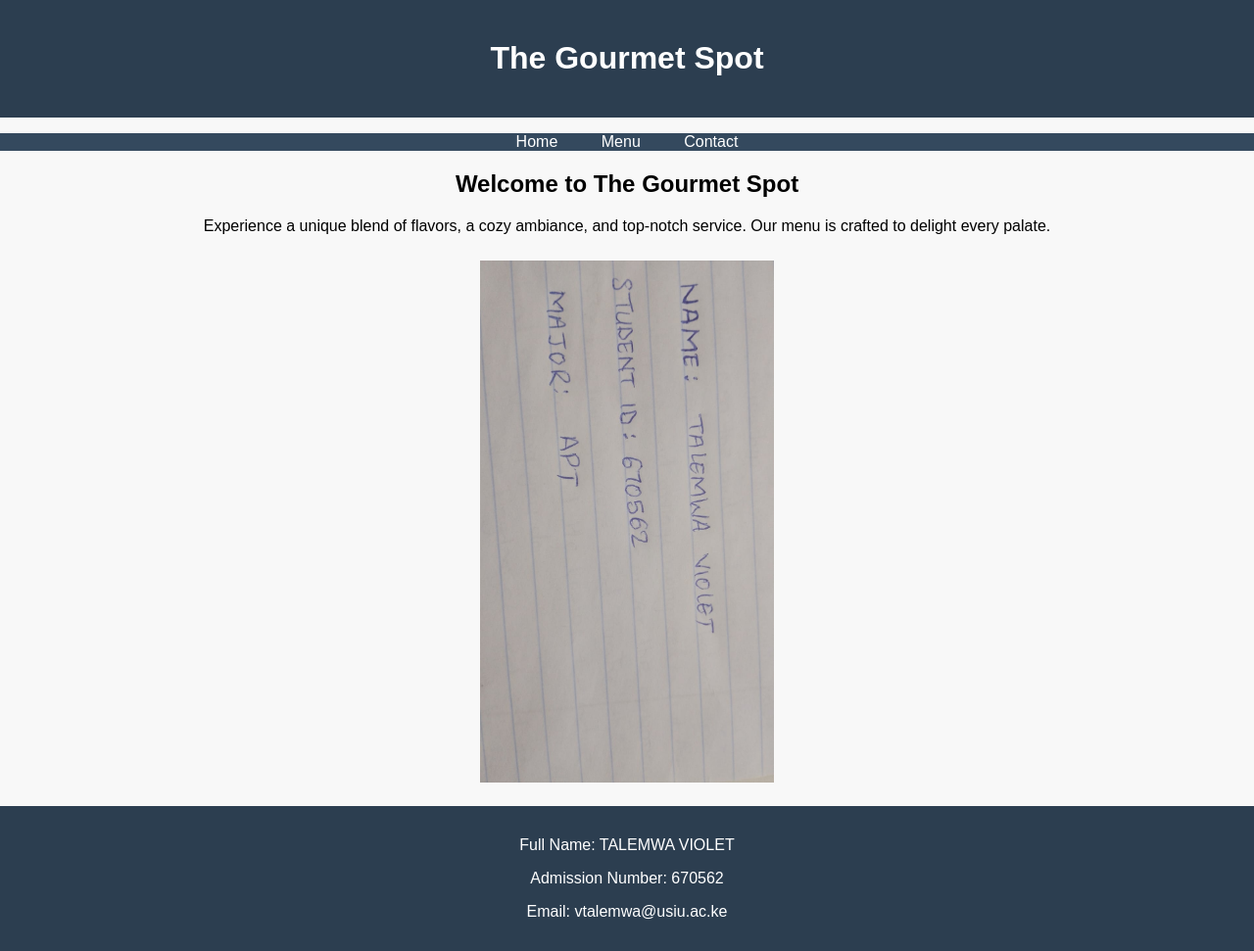
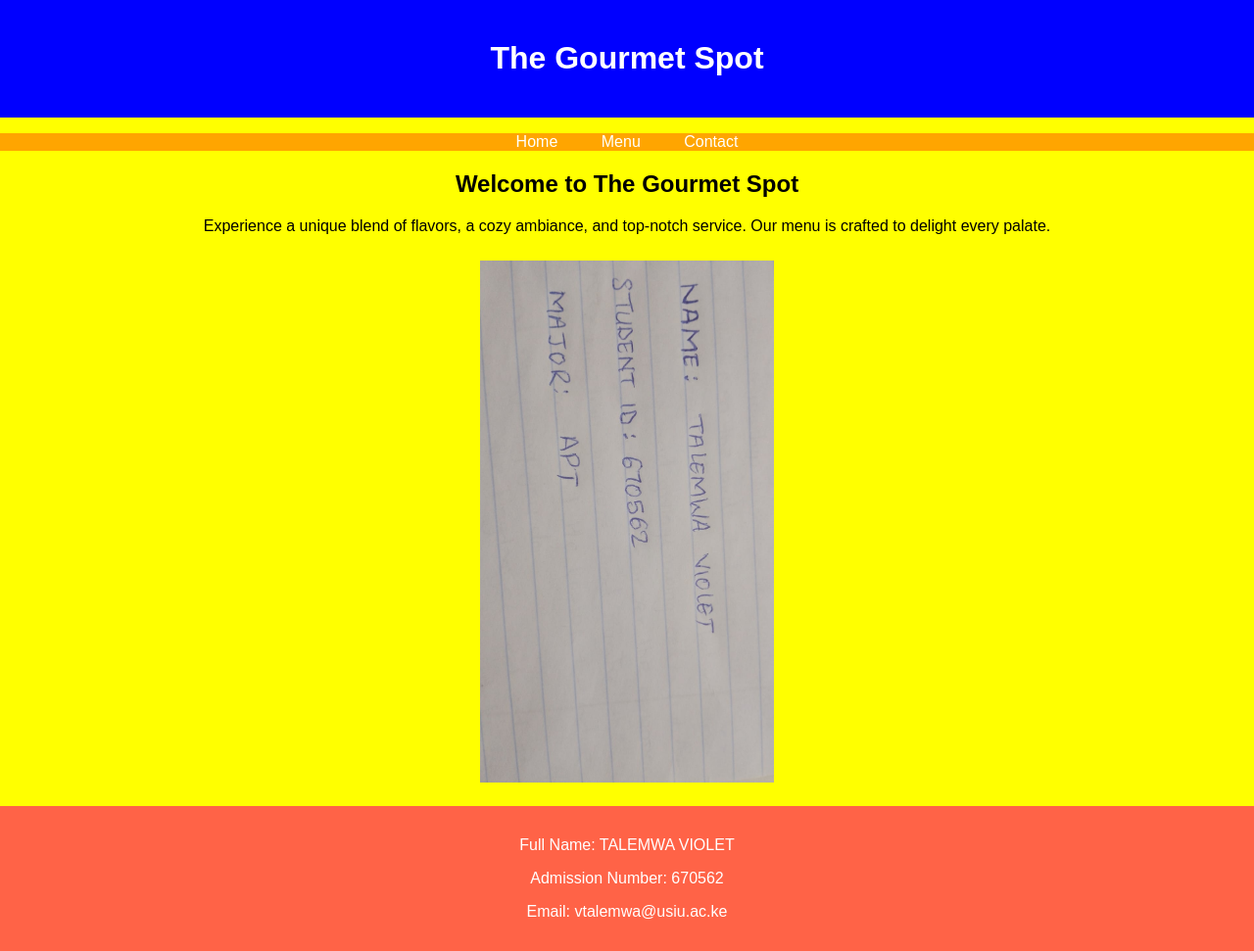
Before and after one commit to a1b2c3-rgb/The-Gourmet-Spot, a plain HTML site: page index.html in a window 1280 px wide. Shown: the whole page at 98% size. Drawn offline with Linux system fonts and the light colour scheme.

Commit message:
Update Style.css

```diff
--- a/Style.css
+++ b/Style.css
@@ -1,24 +1,22 @@
-/* General Styles */
+
 body {
     font-family: Arial, sans-serif;
-    background-color: #f8f8f8;
+    background-color: yellow;
     margin: 0;
     padding: 0;
     text-align: center;
 }
 
-/* Header Styling */
 header {
-    background-color: #2c3e50;
+    background-color: blue;
     color: white;
     padding: 20px;
 }
 
-/* Navigation Menu */
 nav ul {
     list-style: none;
     padding: 0;
-    background-color: #34495e;
+    background-color: orange;
 }
 
 nav ul li {
@@ -37,7 +35,6 @@ nav ul li a:hover {
     border-radius: 5px;
 }
 
-/* Main Content */
 .welcome {
     margin: 20px;
 }
@@ -47,10 +44,8 @@ nav ul li a:hover {
     height: auto;
     margin-top: 10px;
 }
-
-/* Footer */
 footer {
-    background-color: #2c3e50;
+    background-color: tomato;
     color: white;
     padding: 15px;
     margin-top: 20px;
```
